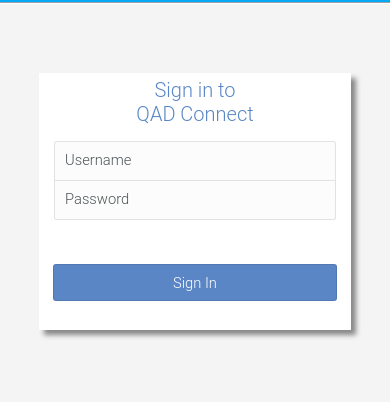
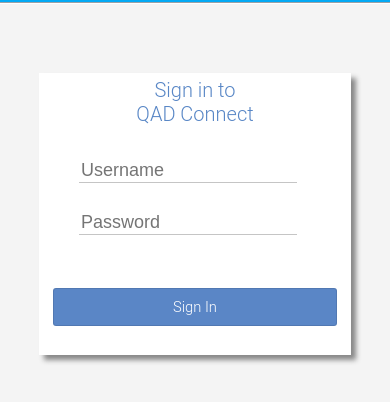
Before and after one commit to pelikano/APP-CONNECT, a website: page QAD Connect App/index.html in a window 390 px wide. Shown: the part 58-460 px from the top of the page. Drawn offline with Linux system fonts and the light colour scheme; some packages are replaced by stand-ins of ours.

Commit message:
Changes made by Hector Pelicano (hcp@qad.com).

```diff
--- a/QAD Connect App/components/authenticationView/view.html
+++ b/QAD Connect App/components/authenticationView/view.html
@@ -4,18 +4,18 @@
                         <label>Sign in to<br> QAD Connect</label>
         </div>
         <form>
-            <ul data-role="listview" data-style="inset">
+
+            <ul class="listview2" data-style="inset">
+                <br>
                 <li>
-                    <label>Username
-                        <input type="email" data-bind="value: authenticationViewModel.email" required autofocus>
-                    </label>
+                    <input class="login-input" placeholder="Username" type="email" data-bind="value: authenticationViewModel.email" required autofocus >
+                 </li>
+                 <br>
+                <li>
+                    <input class="login-input" placeholder="Password" type="password" data-bind="value: authenticationViewModel.password" required >
                 </li>
-                <li>
-                    <label>Password
-                        <input type="password" data-bind="value: authenticationViewModel.password" required>
-                    </label>
-                </li>
-            </ul>
+             </ul>
+
 
             <div class="button-group button-group-vertical">
                 <a data-role="button" class="primary" data-bind="events: { click: authenticationViewModel.signin }">Sign In</a>
--- a/QAD Connect App/styles/main.css
+++ b/QAD Connect App/styles/main.css
@@ -184,7 +184,7 @@
 }
 
 
-#container{width:100%;}
+#container{width:100%;font-size: 20px;}
 #left{float:left;}
 #right{float:right; margin-right: 0.2rem;}
 #center{margin:0 auto; }
@@ -201,7 +201,23 @@
 }
 
 .km-list input[type=text]:not(.k-input), .km-list input[type=password], .km-list input[type=search], .km-list input[type=number], .km-list input[type=tel], .km-list input[type=url], .km-list input[type=email], .km-list input[type=file], .km-list input[type=month], .km-list input[type=color], .km-list input[type=week], .km-list input[type=date], .km-list input[type=time], .km-list input[type=datetime], .km-list input[type=datetime-local], .km-list select:not([multiple]), .km-list .k-dropdown, .km-list textarea {
-  width: 65%;
+  width: 100%;
+
+  margin-top: 1rem;
+  text-align:center;
+}
+
+.login-input {
+    width: 80%;
+    color: #686868;
+    font-size: 18px;
+    outline: none;
+    border: 0px;
+    border-bottom: 1px solid #c5c5c5;
+    margin-bottom: 10px;
+}
+.listview2{
+    list-style-type: none;
 
 }
 
```
Also changed, not shown: QAD Connect App/components/homeView/view.html (+1 -1 lines).
